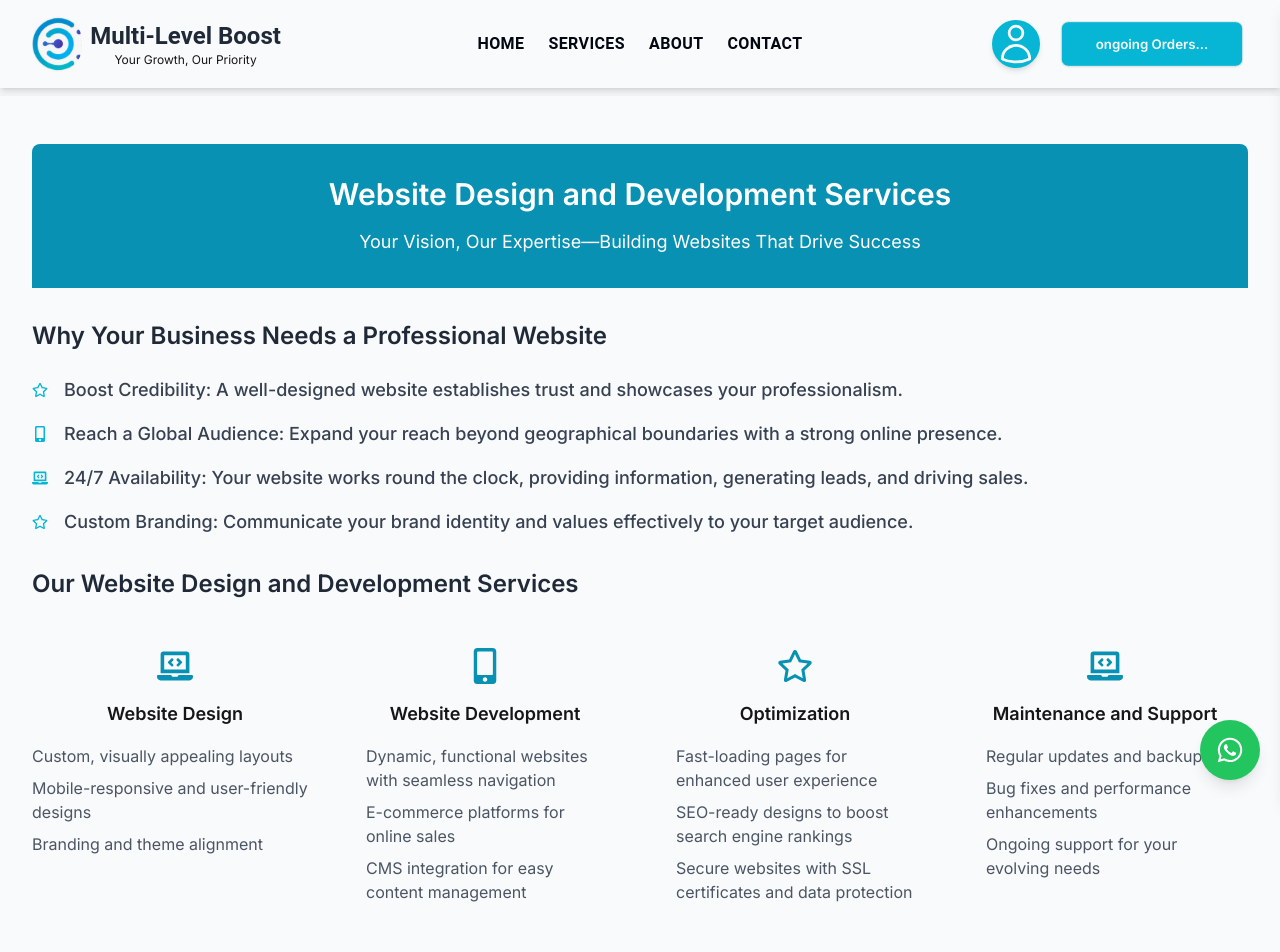
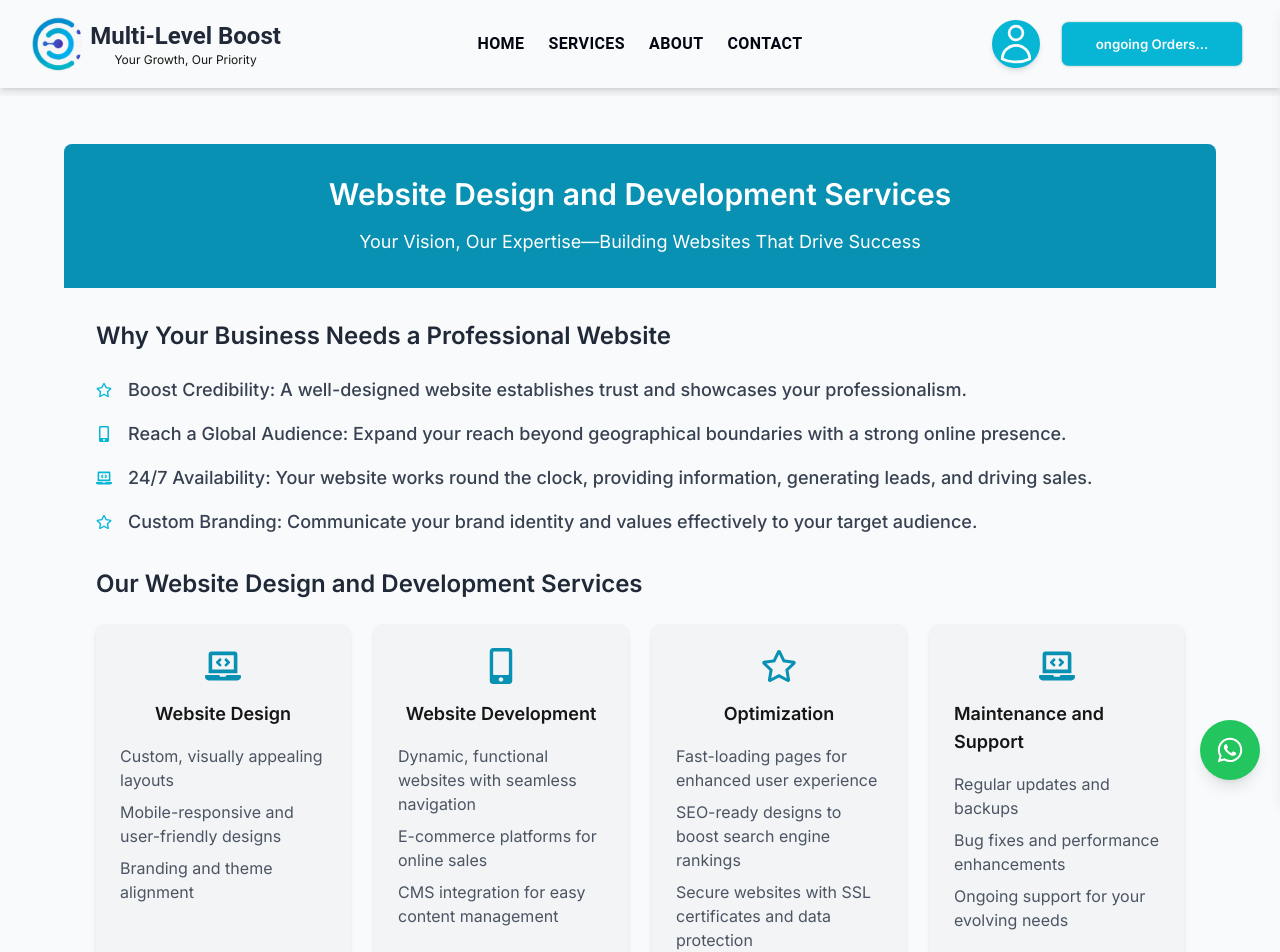
Before and after one commit to elijahkelechi/mlb_frontend, a React (Vite) app: page /website_app_design_development in a window 1280 px wide. Shown: the top 952 px of the page. Built offline with nearby package versions, Linux system fonts and the light colour scheme.

Commit message:
I commit

```diff
--- a/src/pages/Development.jsx
+++ b/src/pages/Development.jsx
@@ -24,8 +24,8 @@ const Development = () => {
   };
 
   return (
-    <div className="bg-gray-50 py-12 px-6 md:px-8">
-      <div className="mx-auto bg-gray-50 rounded-lg  overflow-hidden">
+    <div className="bg-gray-50 py-12 px-5">
+      <div className="max-w-6xl mx-auto bg-gray-50 rounded-lg  overflow-hidden">
         {/* Header */}
         <header className="bg-cyan-600 text-white text-center py-8">
           <motion.h1
@@ -47,7 +47,7 @@ const Development = () => {
         </header>
 
         {/* Main Content */}
-        <main className="py-8 space-y-8">
+        <main className="p-8 space-y-8">
           {/* Why Your Business Needs a Website */}
           <motion.section
             initial={{ opacity: 0 }}
@@ -99,7 +99,7 @@ const Development = () => {
               Our Website Design and Development Services
             </h2>
             <div className="grid grid-cols-1 md:grid-cols-2 lg:grid-cols-4 gap-6">
-              <div className="flex flex-col items-center bg-gray-50 py-6 rounded-lg ">
+              <div className="flex flex-col items-center bg-gray-100 p-6 rounded-lg shadow-md">
                 <FaLaptopCode className="text-4xl text-cyan-600 mb-4" />
                 <h3 className="text-lg font-semibold">Website Design</h3>
                 <ul className="text-gray-600 mt-4 space-y-2">
@@ -108,7 +108,7 @@ const Development = () => {
                   <li>Branding and theme alignment</li>
                 </ul>
               </div>
-              <div className="flex flex-col items-center bg-gray-50 p-6 rounded-lg ">
+              <div className="flex flex-col items-center bg-gray-100 p-6 rounded-lg shadow-md">
                 <FaMobileAlt className="text-4xl text-cyan-600 mb-4" />
                 <h3 className="text-lg font-semibold">Website Development</h3>
                 <ul className="text-gray-600 mt-4 space-y-2">
@@ -117,7 +117,7 @@ const Development = () => {
                   <li>CMS integration for easy content management</li>
                 </ul>
               </div>
-              <div className="flex flex-col items-center bg-gray-50 p-6 rounded-lg ">
+              <div className="flex flex-col items-center bg-gray-100 p-6 rounded-lg shadow-md">
                 <FaRegStar className="text-4xl text-cyan-600 mb-4" />
                 <h3 className="text-lg font-semibold">Optimization</h3>
                 <ul className="text-gray-600 mt-4 space-y-2">
@@ -128,7 +128,7 @@ const Development = () => {
                   </li>
                 </ul>
               </div>
-              <div className="flex flex-col items-center bg-gray-50 p-6 rounded-lg ">
+              <div className="flex flex-col items-center bg-gray-100 p-6 rounded-lg shadow-md">
                 <FaLaptopCode className="text-4xl text-cyan-600 mb-4" />
                 <h3 className="text-lg font-semibold">
                   Maintenance and Support
```
